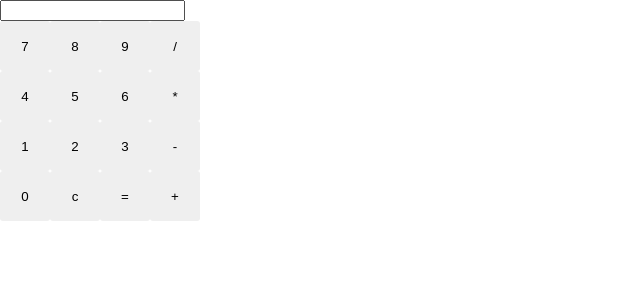
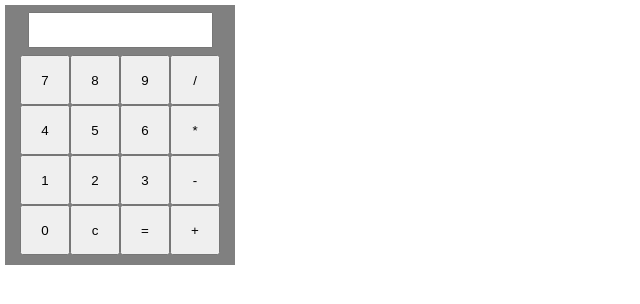
Before and after one commit to Gingerninja9090/TOP-Calculator, a plain HTML site: page index.html in a window 1280 px wide. Shown: the whole page, without its empty margins (0-640 px from the left). Drawn offline with Linux system fonts and the light colour scheme.

Commit message:
Updated styles for display, buttons and calculator adjusted the display and buttons more simple look + set sizes add a background to calculator + spaced out the layout to look neat

```diff
--- a/style.css
+++ b/style.css
@@ -1,5 +1,13 @@
 body {
     margin: 0;
+}
+
+#calculator {
+    background-color: grey;
+    width: 220px;
+    height: auto;
+    padding: 5px;
+    margin: 5px;
 }
 
 button {
@@ -7,17 +15,23 @@ button {
     height: 50px;
     margin: 0px;
     padding: 0;
-    border: solid 0px black;
-    border-radius: 3px;
+}
+
+#head {
+    text-align: center;
+    padding: 2px;
+}
+
+#display {
+    height: 30px;
+    text-align: right;
 }
 
 #keyboard {
     display: flex;
-    height: 220px;
-}
-
-#keyboardCore {
-    margin: 0;
+    align-items: center;
+    justify-content: center;
+    height: 210px;
 }
 
 #keyboardSide {
```
